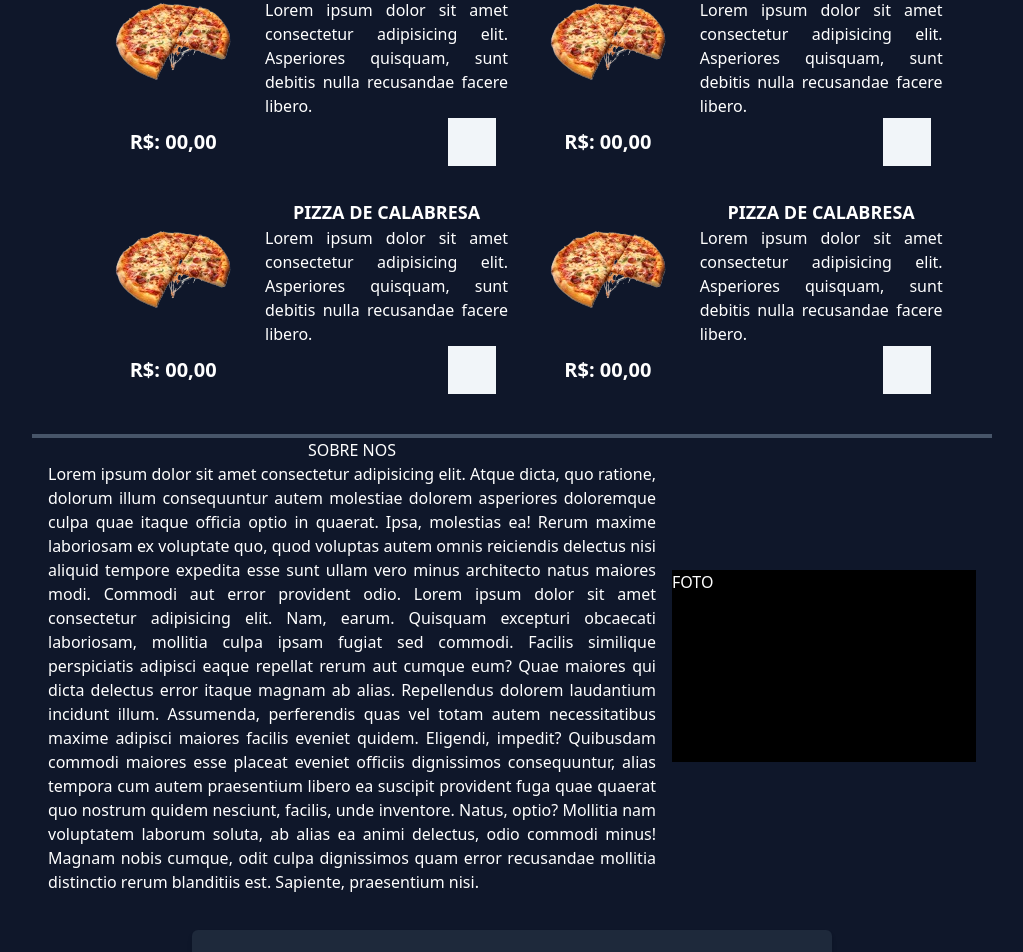
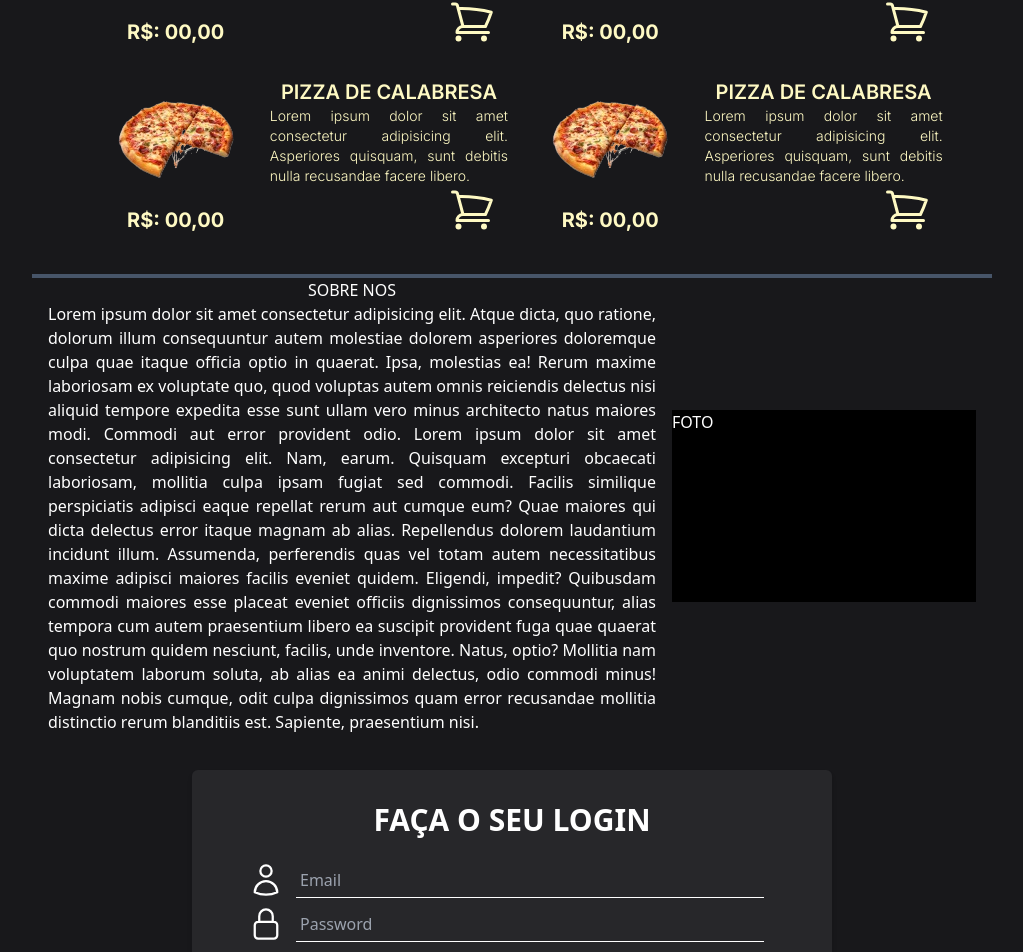
Before and after one commit to jeffsdac/pizzariaJeff, a React (Vite) app: page /pedidos in a window 1280 px wide. Shown: the part 790-1742 px from the top of the page, without its empty margins (128-1151 px from the left). Built offline with nearby package versions, Linux system fonts and the light colour scheme; some icons are missing.

Commit message:
Style: cardBox styles update

```diff
--- a/src/App.jsx
+++ b/src/App.jsx
@@ -19,7 +19,7 @@ function App() {
 
   return (
         <BrowserRouter>
-          <div className="bg-slate-900 flex items-center justify-center flex-col">
+          <div className="bg-zinc-900 flex items-center justify-center flex-col">
           <Header page={pageAtiva} mudarPage={mudarPage}/>
           <Routes>
             <Route path='/' element={<Home/>}/>
--- a/src/Components/FullPages/Home.jsx
+++ b/src/Components/FullPages/Home.jsx
@@ -4,7 +4,7 @@ import FormGeral from "../Parts/Geral/FormGeral";
 function Home (){
 
     return(
-        <main className="sm:w-3/4 bg-slate-900 flex items-center min-h-screen flex-col justify-center">
+        <main className="sm:w-3/4 bg-zinc-900 flex items-center min-h-screen flex-col justify-center">
             <FormGeral></FormGeral>
         </main>
 
--- a/src/Components/Parts/ChecarPedidos/InitialBanner.jsx
+++ b/src/Components/Parts/ChecarPedidos/InitialBanner.jsx
@@ -2,7 +2,7 @@ import React from "react";
 
 function InitialBanner(){
     return(
-        <div className="w-full h-72">
+        <div className="w-full h-72 bg-lime-700">
         </div>
     )
 }
--- a/src/Components/Parts/ChecarPedidos/PizzaCard.jsx
+++ b/src/Components/Parts/ChecarPedidos/PizzaCard.jsx
@@ -9,15 +9,21 @@ function PizzaCard(){
 
             <div className="min-w-1/3 flex items-center justify-center flex-wrap">
                 <img src={PizzaImage} alt="icone de uma pizza"/>
-                <p className="w-full text-center text-xl font-bold">R$: 00,00</p>
+                <p className="w-full text-center text-xl font-bold main-font text-yellow-100">R$: 00,00</p>
             </div>
 
 
             <div className="w-2/3">
-                <p className="text-lg font-semibold text-center">PIZZA DE CALABRESA</p>
-                <p className="text-justify">Lorem ipsum dolor sit amet consectetur adipisicing elit. Asperiores quisquam, sunt debitis nulla recusandae facere libero.</p>
+                <p className="text-xl font-semibold text-center main-font text-yellow-100 ">PIZZA DE CALABRESA</p>
+                <p className="text-justify main-font text-yellow-100 text-sm font-light">Lorem ipsum dolor sit amet consectetur adipisicing elit. Asperiores quisquam, sunt debitis nulla recusandae facere libero.</p>
                 <div className="w-full flex justify-end">
-                <div className="w-12 h-12 bg-slate-100 mr-3 hover:bg-slate-500 transition delay-100 cursor-pointer"></div>
+                <div className="w-12 h-12 mr-3 hover:bg-zinc-600 transition delay-100 cursor-pointer">
+                <svg xmlns="http://www.w3.org/2000/svg" fill="none" viewBox="0 0 24 24" stroke-width="1.5" stroke="currentColor" class="w-12 h-12 text-yellow-100 my-stroke">
+                    <path stroke-linecap="round" stroke-linejoin="round" d="M2.25 3h1.386c.51 0 .955.343 1.087.835l.383 1.437M7.5 14.25a3 3 0 0 0-3 3h15.75m-12.75-3h11.218c1.121-2.3 2.1-4.684 2.924-7.138a60.114 60.114 0 0 0-16.536-1.84M7.5 14.25 5.106 5.272M6 20.25a.75.75 0 1 1-1.5 0 .75.75 0 0 1 1.5 0Zm12.75 0a.75.75 0 1 1-1.5 0 .75.75 0 0 1 1.5 0Z" />
+                </svg>
+
+
+                </div>
                 </div>
             </div>
         </div>
--- a/src/Components/Parts/Geral/FormGeral.jsx
+++ b/src/Components/Parts/Geral/FormGeral.jsx
@@ -4,7 +4,7 @@ function FormGeral(){
     const [email, setEmail] = useState("");
     const [password, setPassword] = useState("");
     return(
-        <form className="p-2 rounded-md shadow-md bg-slate-800 sm:w-full m-2 lg:w-1/2">
+        <form className="p-2 rounded-md shadow-md bg-zinc-800 sm:w-full m-2 lg:w-1/2">
                 <h1 className="text-3xl font-bold text-center mb-6 mt-6">FAÇA O SEU LOGIN</h1>
 
                 <div className="flex flex-wrap mb-2 justify-center">
@@ -15,7 +15,7 @@ function FormGeral(){
 
 
 
-                    <input type="email" className="p-1 w-3/4 bg-slate-800 rounded-none border-b-white border-b focus:outline-none mx-3"
+                    <input type="email" className="p-1 w-3/4 bg-zinc-800 rounded-none border-b-white border-b focus:outline-none mx-3"
                     placeholder="Email"
                     value={email}
                     onChange={(input)=> setEmail(input.target.value)}>
@@ -31,7 +31,7 @@ function FormGeral(){
                     </svg>
 
                     <input type="password"
-                    className="p-1 w-3/4 bg-slate-800 rounded-none border-b-white border-b focus:outline-none mx-3"
+                    className="p-1 w-3/4 bg-zinc-800 rounded-none border-b-white border-b focus:outline-none mx-3"
                     placeholder="Password"
                     value={password}
                     onChange={input => setPassword(input.target.value)}></input>
--- a/src/index.css
+++ b/src/index.css
@@ -19,3 +19,7 @@
 .my-transparent{
     background-color: rgba(0,0,0,0.50);
 }
+
+.my-stroke{
+    stroke: rgb(254 249 195);
+}
```
Also changed, not shown: src/Components/Parts/Header.jsx (line endings or trailing spaces).
